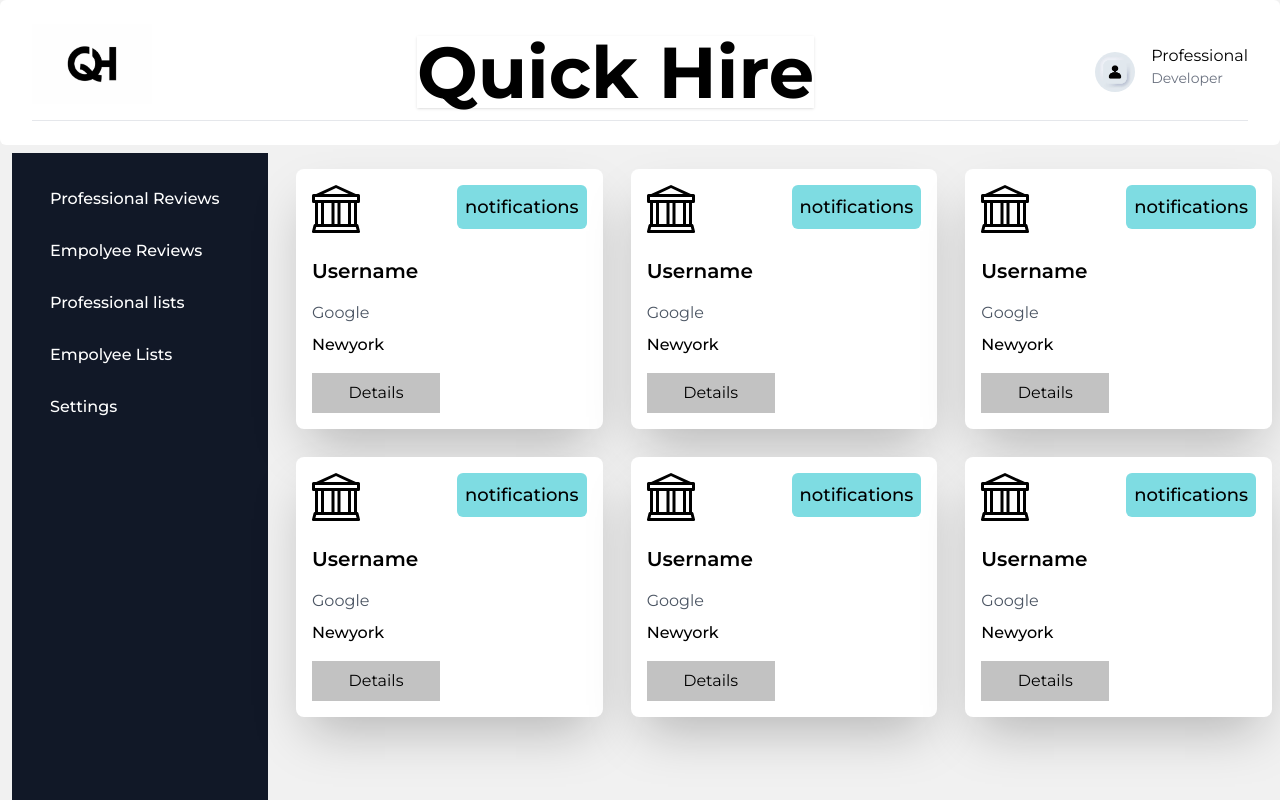
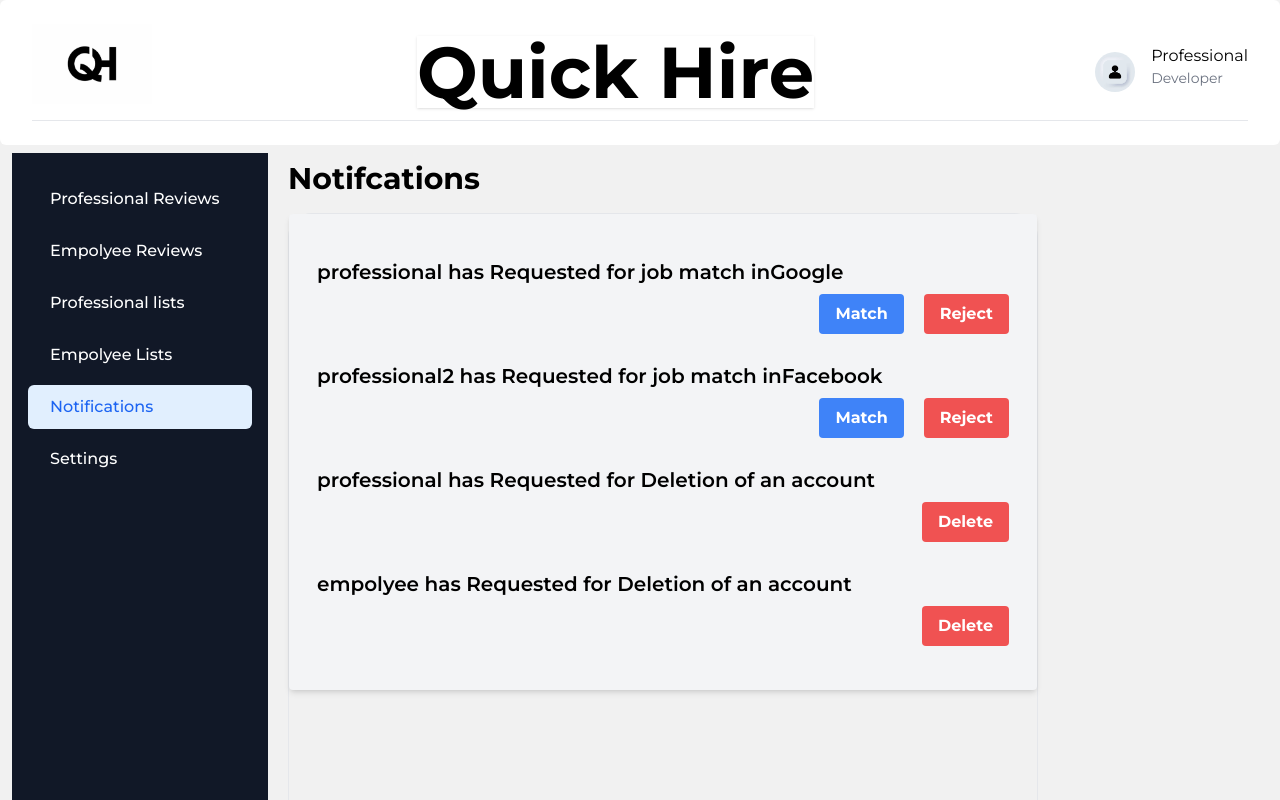
Before and after one commit to gowthamdongari/QuickHire, a React (Vite) app in the folder frontend/: page /home/notifications in a window 1280 px wide. Shown: the top 800 px of the page. Built offline with nearby package versions, Linux system fonts and the light colour scheme.

Commit message:
initial notifications

```diff
--- a/frontend/src/App.jsx
+++ b/frontend/src/App.jsx
@@ -13,6 +13,7 @@ import RegistrationPageProfessional from "./auth/Forms/RegistrationPageProfessio
 import Settings from "./pages/Settings";
 import AddAccount from "./pages/Staff/AddAccount";
 import StaffAccounts from "./pages/Staff/StaffAccounts";
+import Notifications from "./pages/Notifications";
 
 const App = () => {
   return (
@@ -29,6 +30,7 @@ const App = () => {
           {/* childrens */}
          <Route path="/home/:type" element={<Profiles/>}/>
          <Route path="/home/settings" element={<Settings />}/>
+         <Route path="/home/notifications" element ={<Notifications />} />
          <Route path="/home/settings/createAccount" element={<AddAccount/>}/>
          <Route path="/home/settings/staffAccounts" element={ <StaffAccounts/> }/>
       </Route>
--- a/frontend/src/components/SideNavBar.jsx
+++ b/frontend/src/components/SideNavBar.jsx
@@ -18,6 +18,10 @@ const SideNavBar = () => {
   {
      title:"Empolyee Lists",
      link:"/home/Empolyee?op=listing"
+  },
+  {
+    title:"Notifications",
+    link:"/home/notifications"
   },
   {
     title:"Settings",
--- /dev/null
+++ b/frontend/src/components/StaffComponents/StaffNotifications.jsx
@@ -0,0 +1,74 @@
+import React from "react";
+
+const StaffNotifications = () => {
+  const notifications = [
+    {
+      userName: "professional",
+      type: "jobRequest",
+      companyName: "Google",
+    },
+    {
+      userName: "professional2",
+      type: "jobRequest",
+      companyName: "Facebook",
+    },
+    {
+      userName: "professional",
+      type: "deleteRequest",
+      companyName: null,
+    },
+    {
+      userName: "empolyee",
+      type: "deleteRequest",
+      companyName: null,
+    },
+  ];
+  return (
+    <div>
+      <h1 className="text-3xl font-bold mb-4">Notifcations</h1>
+      <div className="w-[750px] h-[639px] rounded-3xl box-border border">
+        <div className="bg-gray-100 shadow-md rounded px-4 py-6">
+          {notifications.map((item) => {
+            return (
+              <div className="rounded-lg m-3 py-2 ">
+                {item.type == "jobRequest" ? (
+                  <>
+                    <div className="flex items-center justify-between mb-2">
+                      <p className="text-xl font-semibold">
+                        {item.userName} has Requested for job match in
+                        {item.companyName}
+                      </p>
+                    </div>
+                    <div className="flex items-center justify-end">
+                      <button className="bg-blue-500 mr-5 hover:bg-blue-700 text-white font-bold py-2 px-4 rounded focus:outline-none">
+                        Match
+                      </button>
+                      <button className="bg-red-500 hover:bg-red-700 text-white font-bold py-2 px-4 rounded focus:outline-none">
+                        Reject
+                      </button>
+                    </div>
+                  </>
+                ) : (
+                  <>
+                    <div className="flex items-center justify-between mb-2">
+                      <p className="text-xl font-semibold">
+                        {item.userName} has Requested for Deletion of an account
+                      </p>
+                    </div>
+                    <div className="flex items-center justify-end">
+                      <button className="bg-red-500 hover:bg-red-700 text-white font-bold py-2 px-4 rounded focus:outline-none">
+                        Delete
+                      </button>
+                    </div>
+                  </>
+                )}
+              </div>
+            );
+          })}
+        </div>
+      </div>
+    </div>
+  );
+};
+
+export default StaffNotifications;
--- a/frontend/src/pages/Notifications.jsx
+++ b/frontend/src/pages/Notifications.jsx
@@ -1,40 +1,10 @@
 import React from "react";
+import StaffNotifications from "../components/StaffComponents/StaffNotifications";
 
 const Notifications = () => {
   return (
     <div>
-      <h1 className="text-3xl font-bold mb-4">Request Matches</h1>
-      <div className="w-[750px] h-[639px] rounded-3xl box-border border">
-        <div className="bg-gray-100 shadow-md rounded px-4 py-6">
-          <div className="flex items-center justify-between mb-2">
-            <h2 className="text-xl font-semibold">
-              Professional request for Job match
-            </h2>
-
-          </div>
-          <div className="flex items-center justify-between">
-            <button className="bg-blue-500 hover:bg-blue-700 text-white font-bold py-2 px-4 rounded focus:outline-none">
-              Match
-            </button>
-            <button className="bg-red-500 hover:bg-red-700 text-white font-bold py-2 px-4 rounded focus:outline-none">
-              Reject
-            </button>
-          </div>
-          <div className="flex items-center justify-between mb-2">
-            <h2 className="text-xl font-semibold">
-              Professional request for Job match
-            </h2>
-          </div>
-          <div className="flex items-center justify-between">
-            <button className="bg-blue-500 hover:bg-blue-700 text-white font-bold py-2 px-4 rounded focus:outline-none">
-              Match
-            </button>
-            <button className="bg-red-500 hover:bg-red-700 text-white font-bold py-2 px-4 rounded focus:outline-none">
-              Reject
-            </button>
-          </div>
-        </div>
-      </div>
+      <StaffNotifications />
     </div>
   );
 };
```
